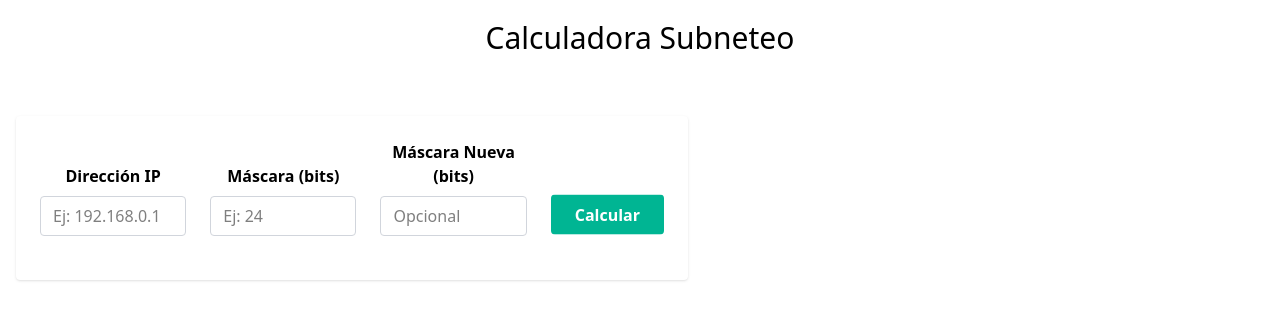
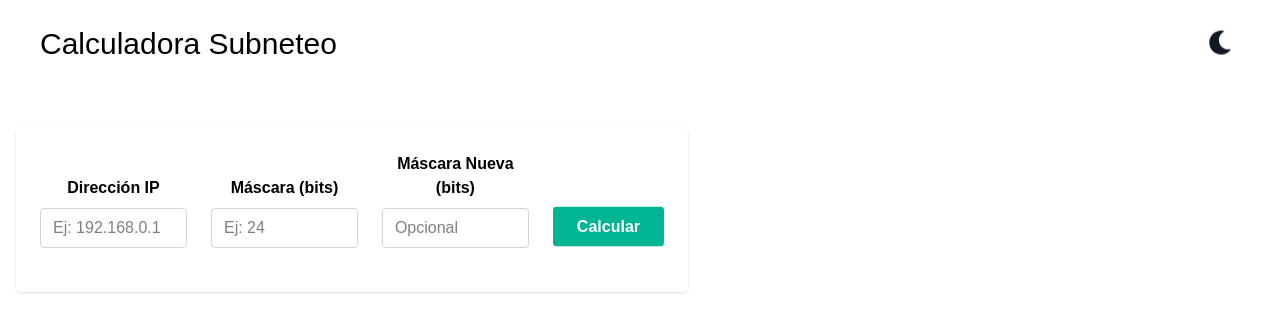
Before and after one commit to keincarrillo/Calculadora-subneteo, a React (Vite) app in the folder Frontend/: page / in a window 1280 px wide. Shown: the top 332 px of the page. Built offline with nearby package versions, Linux system fonts and the light colour scheme; what @midudev/tailwind-animations would draw is missing.

Commit message:
styles: Creacion de modo obscuro

```diff
--- a/Frontend/package.json
+++ b/Frontend/package.json
@@ -17,6 +17,7 @@
     "react": "^19.1.0",
     "react-dom": "^19.1.0",
     "react-hook-form": "^7.56.4",
+    "react-icons": "^5.5.0",
     "tailwind": "^4.0.0",
     "tailwindcss": "^4.1.7"
   },
--- a/Frontend/src/App.tsx
+++ b/Frontend/src/App.tsx
@@ -1,16 +1,53 @@
+import { useState, useEffect } from "react";
 import Inputs from "./components/Inputs";
 import ResultadosRed from "./components/ResultadosRed";
 import ResultadosSubredes from "./components/ResultadosSubredes";
 import type { resultRed } from "./types/resultRed";
-import { useState } from "react";
+import { FaMoon, FaSun } from 'react-icons/fa'; // Iconos para el modo oscuro
 
 const App = () => {
   const [resultado, setResultado] = useState<resultRed | null>(null);
   const [subredes, setSubredes] = useState<resultRed[]>([]);
+  const [isDarkMode, setIsDarkMode] = useState(false);
+
+  useEffect(() => {
+    const savedTheme = localStorage.getItem("theme");
+    if (savedTheme) {
+      setIsDarkMode(savedTheme === "dark");
+    }
+  }, []);
+
+  const toggleTheme = () => {
+    setIsDarkMode((prevMode) => {
+      const newMode = !prevMode;
+      localStorage.setItem("theme", newMode ? "dark" : "light");
+      return newMode;
+    });
+  };
+
+  useEffect(() => {
+    if (isDarkMode) {
+      document.documentElement.classList.add("dark");
+    } else {
+      document.documentElement.classList.remove("dark");
+    }
+  }, [isDarkMode]);
 
   return (
-    <>
-      <h1 className="text-center text-3xl py-5">Calculadora Subneteo</h1>
+    <div className={`min-h-screen bg-white text-black dark:bg-gray-950 dark:text-white`}>
+      <div className="flex justify-between items-center px-10 py-6">
+        <h1 className="text-3xl text-center">Calculadora Subneteo</h1>
+        <button
+          onClick={toggleTheme}
+          className="p-2 rounded-full text-gray-900 dark:text-white animate-bounce hover:animate-wiggle"
+        >
+          {isDarkMode ? (
+            <FaSun size={24} className="hover:animate-pop hover:cursor-pointer"/>
+          ) : (
+            <FaMoon size={24} className="hover:animate-pop hover:cursor-pointer"/>
+          )}
+        </button>
+      </div>
 
       <div className="flex justify-center gap-20 px-4">
         <div className="flex flex-col gap-6 max-w-2xl w-full items-center">
@@ -22,7 +59,7 @@ const App = () => {
           {subredes.length > 0 && <ResultadosSubredes subredes={subredes} />}
         </div>
       </div>
-    </>
+    </div>
   );
 };
 
--- a/Frontend/src/components/Inputs.tsx
+++ b/Frontend/src/components/Inputs.tsx
@@ -36,10 +36,10 @@ const IPForm = ({ onResultado, onSubredes }: PropsI) => {
   return (
     <form
       onSubmit={handleSubmit(onSubmit)}
-      className="max-w-full mx-auto mt-10 p-6 bg-white rounded shadow flex items-end space-x-6 animate-fadeIn"
+      className="max-w-full mx-auto mt-10 p-6 bg-white dark:bg-gray-950 dark:border-2 dark:border-aquamarine-600/40 rounded shadow flex items-end space-x-6 animate-fadeIn"
     >
       <div className="flex flex-col w-40 animate-slideInUp">
-        <label htmlFor="ip" className="font-semibold mb-2 text-center">
+        <label htmlFor="ip" className="font-semibold mb-2 text-center text-black dark:text-white">
           Dirección IP
         </label>
         <input
@@ -55,7 +55,7 @@ const IPForm = ({ onResultado, onSubredes }: PropsI) => {
           className={`w-full border rounded px-3 py-2 h-10 focus:outline-none focus:ring-2 transition duration-300 ${
             errors.ip
               ? "border-red-500 ring-red-300 animate-shake"
-              : "border-gray-300 ring-aquamarine-500/50"
+              : "border-gray-300 ring-aquamarine-500/50 dark:bg-aquamarine-800 dark:border-aquamarine-700"
           }`}
           placeholder="Ej: 192.168.0.1"
         />
@@ -67,7 +67,7 @@ const IPForm = ({ onResultado, onSubredes }: PropsI) => {
       </div>
 
       <div className="flex flex-col w-40 animate-slideInUp delay-100">
-        <label htmlFor="mascara" className="font-semibold mb-2 text-center">
+        <label htmlFor="mascara" className="font-semibold mb-2 text-center text-black dark:text-white">
           Máscara (bits)
         </label>
         <input
@@ -81,7 +81,7 @@ const IPForm = ({ onResultado, onSubredes }: PropsI) => {
           className={`w-full border rounded px-3 py-2 h-10 focus:outline-none focus:ring-2 transition duration-300 ${
             errors.mascara
               ? "border-red-500 ring-red-300 animate-shake"
-              : "border-gray-300 ring-aquamarine-500/50"
+              : "border-gray-300 ring-aquamarine-500/50 dark:bg-aquamarine-800 dark:border-aquamarine-700"
           }`}
           placeholder="Ej: 24"
         />
@@ -97,7 +97,7 @@ const IPForm = ({ onResultado, onSubredes }: PropsI) => {
       <div className="flex flex-col w-40 animate-slideInUp delay-200">
         <label
           htmlFor="mascaraNueva"
-          className="font-semibold mb-2 text-center whitespace-normal"
+          className="font-semibold mb-2 text-center whitespace-normal text-black dark:text-white"
         >
           Máscara Nueva (bits)
         </label>
@@ -115,7 +115,7 @@ const IPForm = ({ onResultado, onSubredes }: PropsI) => {
           className={`w-full border rounded px-3 py-2 h-10 focus:outline-none focus:ring-2 transition duration-300 ${
             errors.mascaraNueva
               ? "border-red-500 ring-red-300 animate-shake"
-              : "border-gray-300 ring-aquamarine-500/50"
+              : "border-gray-300 ring-aquamarine-500/50 dark:bg-aquamarine-800 dark:border-aquamarine-700"
           }`}
           placeholder="Opcional"
         />
@@ -130,7 +130,7 @@ const IPForm = ({ onResultado, onSubredes }: PropsI) => {
 
       <button
         type="submit"
-        className="bg-aquamarine-600 hover:bg-aquamarine-700 text-white font-bold px-6 rounded transition transform hover:scale-105 active:scale-95 animate-bounce h-10 self-end mb-5"
+        className="bg-aquamarine-600 hover:bg-aquamarine-700 text-white font-bold px-6 rounded transition transform hover:scale-105 active:scale-95 animate-bounce h-10 self-end mb-5 dark:bg-aquamarine-600/40 dark:hover:bg-aquamarine-600/70"
       >
         Calcular
       </button>
--- a/Frontend/src/components/ResultadosRed.tsx
+++ b/Frontend/src/components/ResultadosRed.tsx
@@ -9,7 +9,7 @@ const ResultadosRed = ({ datos }: PropsR) => {
   const monoClass = "font-mono text-left";
 
   return (
-    <div className="max-w-2xl mx-auto p-4 border border-aquamarine-600 rounded-md bg-white text-gray-900 font-sans animate-pop">
+    <div className="max-w-2xl mx-auto p-4 border border-aquamarine-600 rounded-md bg-white text-gray-900 font-sans dark:bg-gray-950 dark:text-white dark:border-aquamarine-600/40 animate-pop">
       <h3 className={headerClass}>Resultados de la Red</h3>
 
       <div className={rowClass}>
@@ -68,7 +68,7 @@ const ResultadosRed = ({ datos }: PropsR) => {
 
       {datos.bitsRedes > 0 && (
         <>
-          <hr className="my-2 border-aquamarine-600" />
+          <hr className="my-2 border-aquamarine-600 dark:border-aquamarine-600/40" />
           <h3 className={`${headerClass} mt-4`}>Para la subred</h3>
 
           <div className={rowClass}>
--- a/Frontend/src/index.css
+++ b/Frontend/src/index.css
@@ -1,6 +1,13 @@
+/* src/index.css */
+
+/* Importar Tailwind */
 @import "tailwindcss";
 @plugin "@midudev/tailwind-animations";
 
+/* Definir variantes para el tema oscuro */
+@custom-variant dark (&:where(.dark, .dark *));
+
+/* Importar el tema personalizado con tus colores */
 @theme {
     --color-aquamarine-50: #e8fff9;
     --color-aquamarine-100: #c8ffee;
@@ -14,3 +21,49 @@
     --color-aquamarine-900: #005e51;
     --color-aquamarine-950: #003530;
 }
+
+/* Tema claro - Fondo y texto en colores claros por defecto */
+@layer base {
+  body {
+    font-family: Arial, sans-serif;
+    background-color: var(--color-aquamarine-50);  /* Fondo claro */
+    color: var(--color-aquamarine-900);  /* Texto oscuro */
+    transition: background-color 0.3s ease, color 0.3s ease;
+  }
+}
+
+/* Tema oscuro - Estilo oscuro al agregar la clase `dark` */
+@layer base {
+  .dark {
+    background-color: var(--color-aquamarine-900); /* Fondo oscuro */
+    color: var(--color-aquamarine-50); /* Texto claro */
+  }
+
+  /* Personalización de algunos componentes */
+  .dark .bg-blue-500 {
+    background-color: var(--color-aquamarine-400); /* Azul para el botón en modo oscuro */
+  }
+
+  .dark .bg-gray-900 {
+    background-color: var(--color-aquamarine-800); /* Fondo gris oscuro para el cuerpo */
+  }
+
+  .dark .text-white {
+    color: var(--color-aquamarine-50); /* Texto blanco en modo oscuro */
+  }
+}
+
+/* Aquí puedes agregar más personalizaciones específicas para otros elementos */
+
+/* Ejemplo de cómo personalizar otros colores del tema */
+@layer components {
+  .dark .btn {
+    background-color: var(--color-aquamarine-600);
+    color: var(--color-aquamarine-50);
+  }
+
+  .dark .card {
+    background-color: var(--color-aquamarine-800);
+    border: 1px solid var(--color-aquamarine-700);
+  }
+}
```
Also changed, not shown: Frontend/src/components/ResultadosSubredes.tsx (+7 -11 lines), Frontend/src/components/SubredItem.tsx (+20 -18 lines), 1 other file (tests, documents, lock files or other folders).
